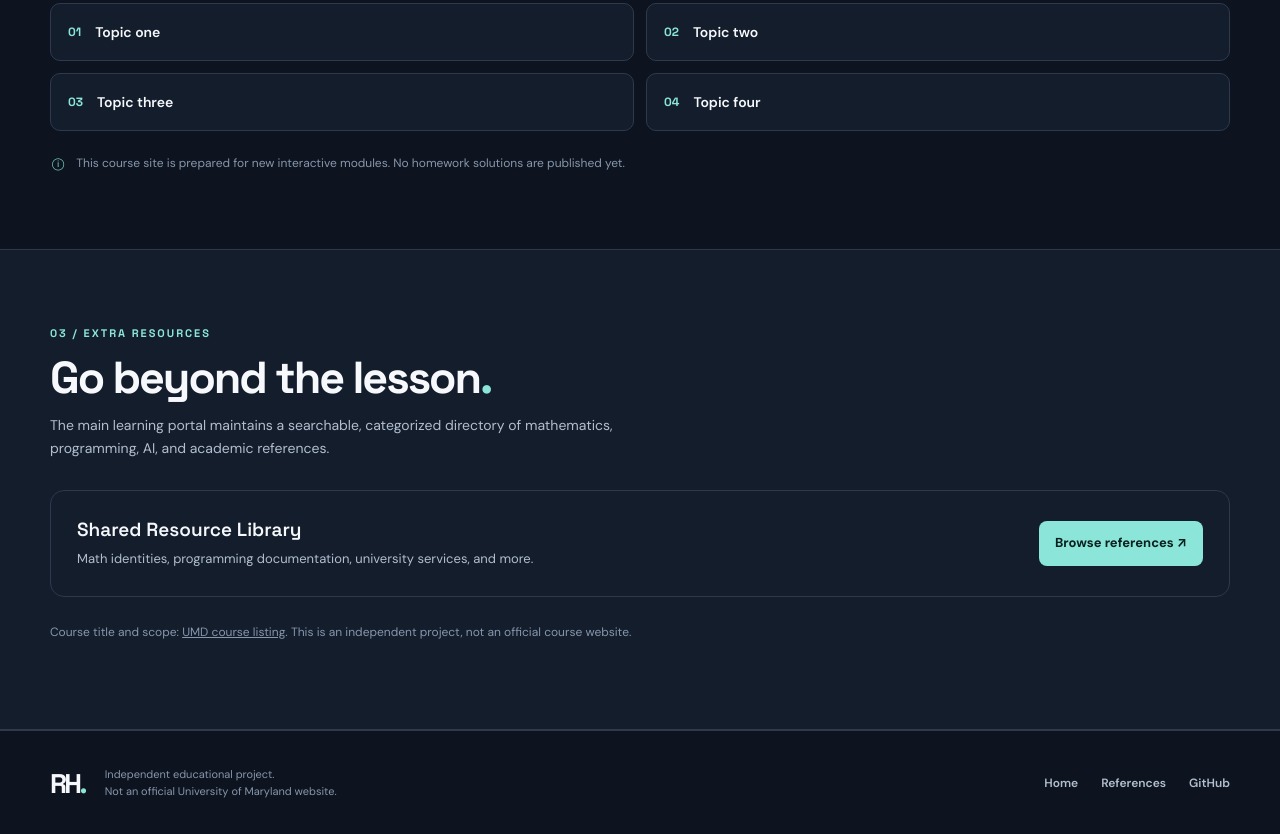
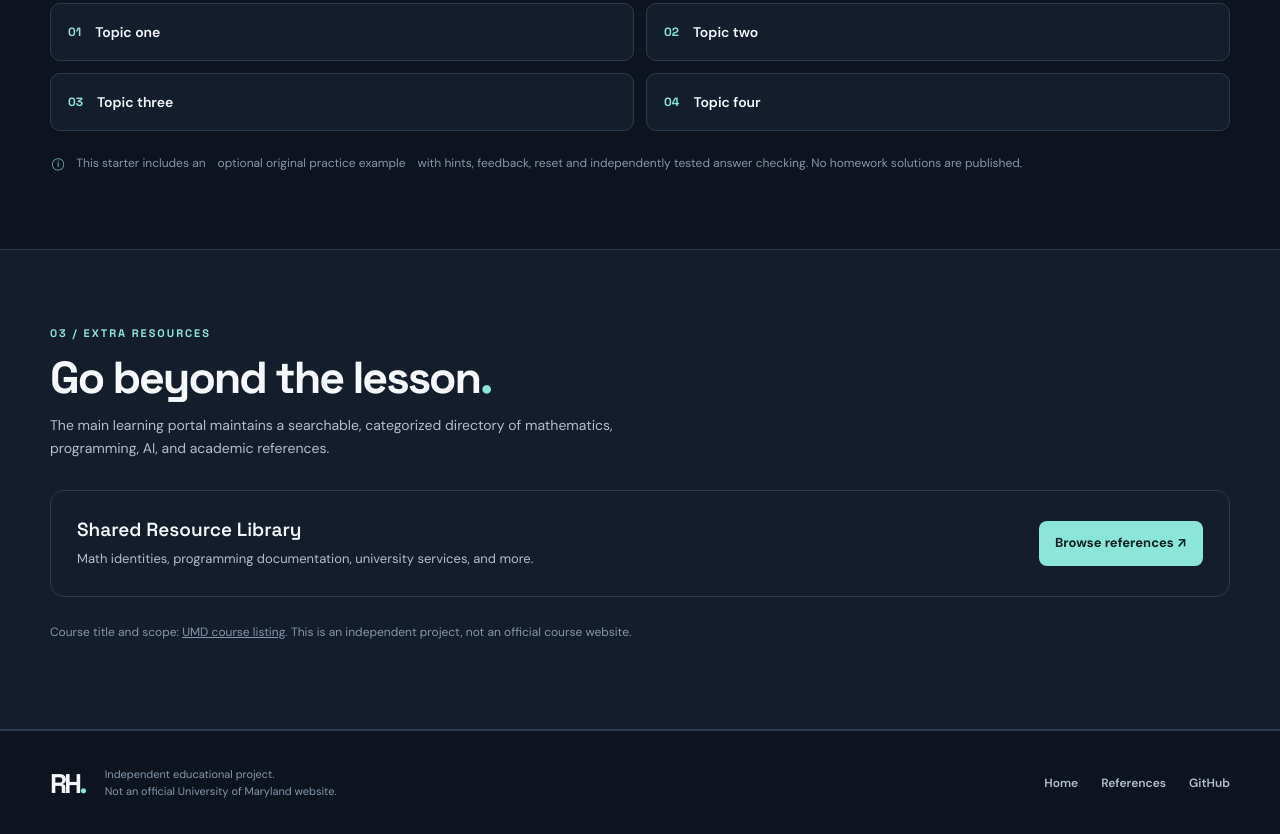
Before and after one commit to RHHanson-UMD/course-template, a website: page site/index.html in a window 1280 px wide. Shown: the part 1280-2114 px from the top of the page. Drawn offline with Linux system fonts and the light colour scheme.

Commit message:
Link optional practice example from template homepage

```diff
--- a/site/index.html
+++ b/site/index.html
@@ -17,7 +17,7 @@
  <div class="path-card"><div class="step">03 / VALIDATE</div><h3>Released walkthroughs</h3><p>Original guided solutions are published only after official release and permission to share.</p><span class="status">Release-gated content</span></div></div>
  </div></section>
  <section class="course-section" id="topics"><div class="container"><div class="section-label">02 / SUBJECT MAP</div><h2>What we'll explore<span class="period">.</span></h2><p class="section-copy">Planned topic areas. Materials and interactive modules will be added incrementally.</p><div class="topics"><div class="topic"><span>01</span>Topic one</div><div class="topic"><span>02</span>Topic two</div><div class="topic"><span>03</span>Topic three</div><div class="topic"><span>04</span>Topic four</div></div>
- <div class="note-row"><span aria-hidden="true">&#9432;</span> This course site is prepared for new interactive modules. No homework solutions are published yet.</div>
+ <div class="note-row"><span aria-hidden="true">&#9432;</span> This starter includes an <a href="./practice.html">optional original practice example</a> with hints, feedback, reset and independently tested answer checking. No homework solutions are published.</div>
  </div></section>
  <section class="course-section alt"><div class="container"><div class="section-label">03 / EXTRA RESOURCES</div><h2>Go beyond the lesson<span class="period">.</span></h2><p class="section-copy">The main learning portal maintains a searchable, categorized directory of mathematics, programming, AI, and academic references.</p>
  <div class="resources-prompt"><div><strong>Shared Resource Library</strong><p>Math identities, programming documentation, university services, and more.</p></div><a class="demo-btn" href="https://rhhanson-umd.github.io/#resources">Browse references &nearr;</a></div>
```
